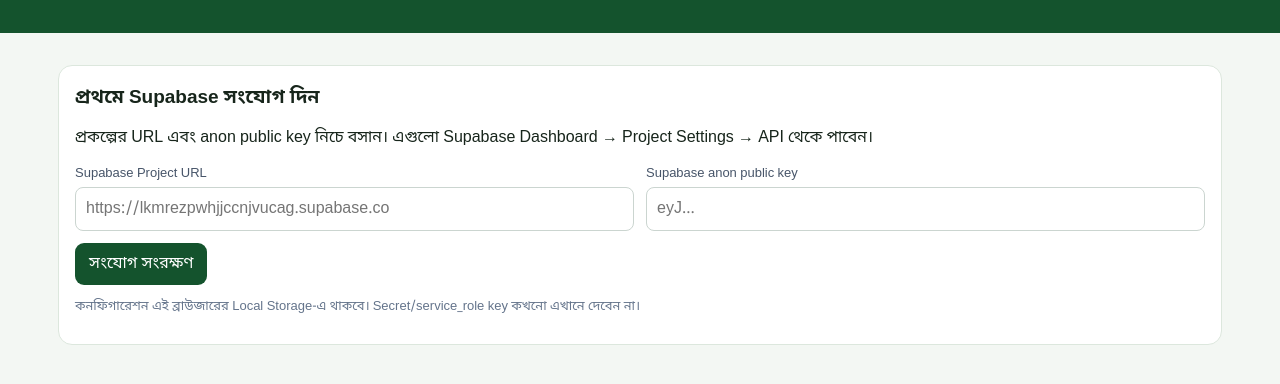
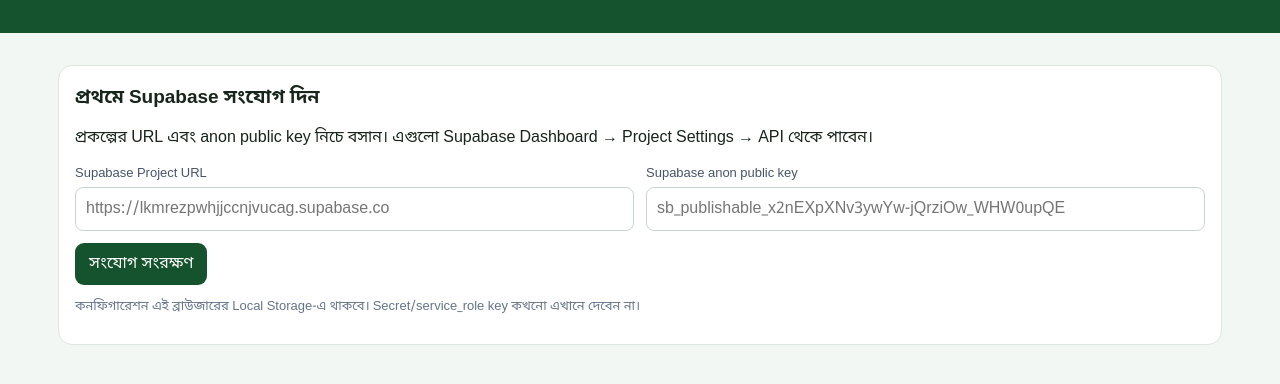
Before and after one commit to Rase2910/btcl-Rajshahi-complain, a plain HTML site: page index.html in a window 1280 px wide. Shown: the part 90-474 px from the top of the page. Drawn offline with nearby package versions, Linux system fonts and the light colour scheme.

Commit message:
Update Supabase connection input fields

```diff
--- a/index.html
+++ b/index.html
@@ -16,7 +16,7 @@
 <main class="wrap">
 <section id="setup" class="panel hidden">
 <h2>প্রথমে Supabase সংযোগ দিন</h2><p>প্রকল্পের URL এবং anon public key নিচে বসান। এগুলো Supabase Dashboard → Project Settings → API থেকে পাবেন।</p>
-<div class="formgrid"><div class="field"><label>Supabase Project URL</label><input id="url" placeholder="https://lkmrezpwhjjccnjvucag.supabase.co"></div><div class="field"><label>Supabase anon public key</label><input id="key" placeholder="eyJ..."></div></div>
+<div class="formgrid"><div class="field"><label>Supabase Project URL</label><input id="url" placeholder="https://lkmrezpwhjjccnjvucag.supabase.co"></div><div class="field"><label>Supabase anon public key</label><input id="key" placeholder="sb_publishable_x2nEXpXNv3ywYw-jQrziOw_WHW0upQE"></div></div>
 <div class="actions"><button id="saveConfig">সংযোগ সংরক্ষণ</button></div><p class="muted">কনফিগারেশন এই ব্রাউজারের Local Storage-এ থাকবে। Secret/service_role key কখনো এখানে দেবেন না।</p>
 </section>
 <section id="login" class="panel login hidden">
```
